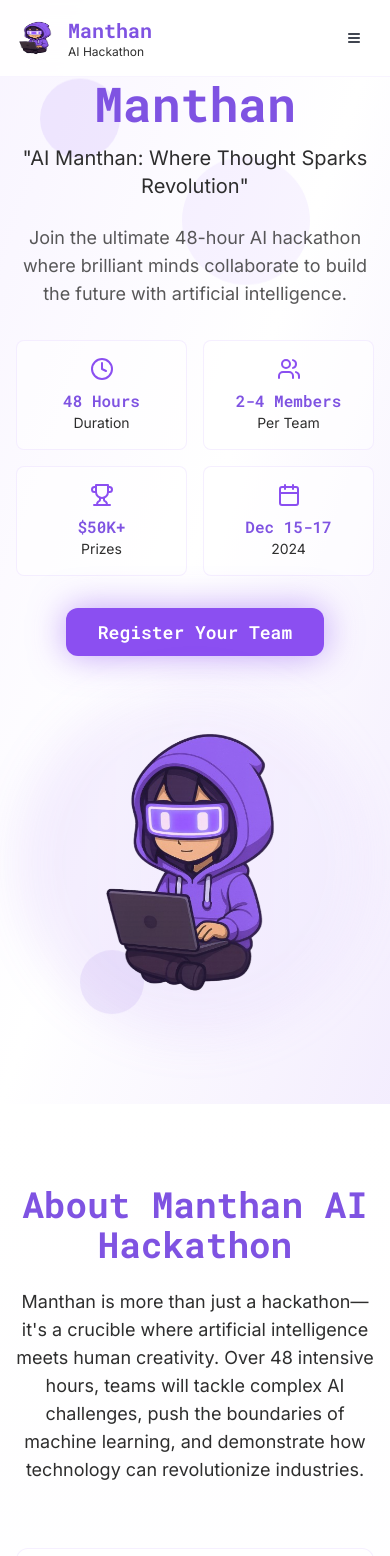
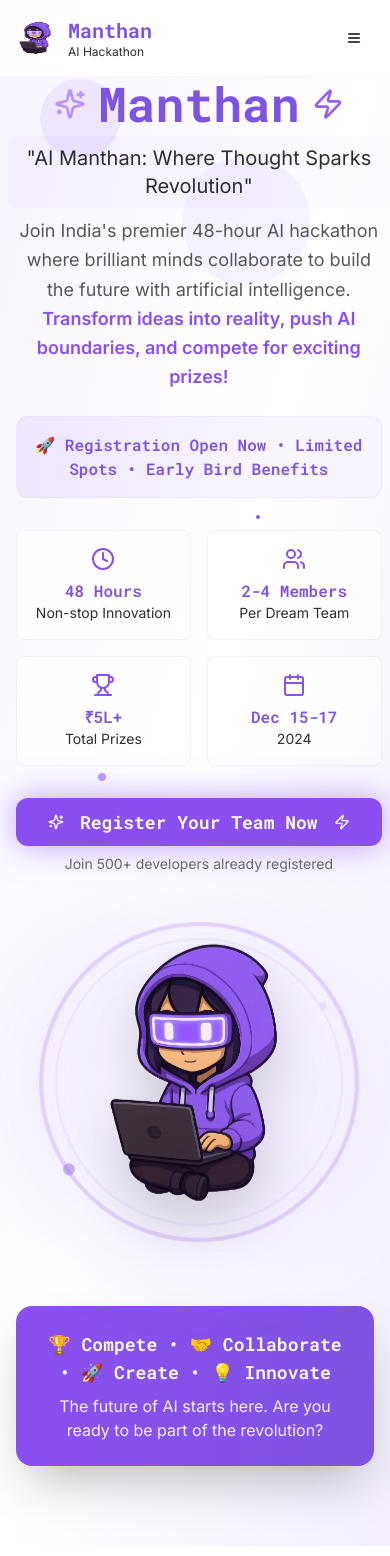
Before and after one commit to Ayush-Patel-1310/manthan-ai-hub-05, a React (Vite) app: page / in a window 390 px wide. Shown: the top 1556 px of the page. Built offline with nearby package versions, Linux system fonts and the light colour scheme.

Commit message:
feat: Enhance mascot animation and banner content
Improved the mascot animation and made the banner section more meaningful.

```diff
--- a/src/components/HeroSection.tsx
+++ b/src/components/HeroSection.tsx
@@ -1,6 +1,6 @@
 
 import { Button } from '@/components/ui/button';
-import { Calendar, Clock, Users, Trophy } from 'lucide-react';
+import { Calendar, Clock, Users, Trophy, Sparkles, Zap } from 'lucide-react';
 
 const HeroSection = () => {
   const scrollToRegister = () => {
@@ -12,7 +12,7 @@ const HeroSection = () => {
 
   return (
     <section id="home" className="min-h-screen flex items-center justify-center relative overflow-hidden">
-      {/* Background */}
+      {/* Enhanced Background */}
       <div className="absolute inset-0 bg-gradient-to-br from-manthan-lavender/20 via-white to-manthan-violet/10"></div>
 
       {/* Animated Background Elements */}
@@ -20,69 +20,120 @@ const HeroSection = () => {
         <div className="absolute top-20 left-10 w-20 h-20 bg-manthan-violet/10 rounded-full animate-float"></div>
         <div className="absolute top-40 right-20 w-32 h-32 bg-manthan-lavender/20 rounded-full animate-float" style={{animationDelay: '2s'}}></div>
         <div className="absolute bottom-20 left-20 w-16 h-16 bg-manthan-deep-violet/10 rounded-full animate-float" style={{animationDelay: '4s'}}></div>
+        <div className="absolute top-1/2 left-1/4 w-2 h-2 bg-manthan-violet rounded-full animate-pulse"></div>
+        <div className="absolute top-1/3 right-1/3 w-1 h-1 bg-manthan-deep-violet rounded-full animate-pulse" style={{animationDelay: '1s'}}></div>
       </div>
 
       <div className="container mx-auto px-4 py-20 relative z-10">
         <div className="grid lg:grid-cols-2 gap-12 items-center">
-          {/* Content */}
+          {/* Enhanced Content */}
           <div className="text-center lg:text-left">
             <div className="mb-6">
-              <h1 className="font-mono font-bold text-5xl lg:text-7xl text-manthan-deep-violet mb-4 animate-fade-in">
-                Manthan
-              </h1>
-              <p className="font-sans text-xl lg:text-2xl text-manthan-dark-text mb-6 animate-fade-in" style={{animationDelay: '0.2s'}}>
-                "AI Manthan: Where Thought Sparks Revolution"
+              {/* Main Title with Enhanced Typography */}
+              <div className="flex items-center justify-center lg:justify-start mb-4">
+                <Sparkles className="w-8 h-8 text-manthan-violet mr-3 animate-pulse" />
+                <h1 className="font-mono font-bold text-5xl lg:text-7xl text-manthan-deep-violet animate-fade-in">
+                  Manthan
+                </h1>
+                <Zap className="w-8 h-8 text-manthan-violet ml-3 animate-pulse" style={{animationDelay: '0.5s'}} />
+              </div>
+
+              {/* Enhanced Tagline */}
+              <div className="relative">
+                <p className="font-sans text-xl lg:text-2xl text-manthan-dark-text mb-4 animate-fade-in" style={{animationDelay: '0.2s'}}>
+                  "AI Manthan: Where Thought Sparks Revolution"
+                </p>
+                <div className="absolute -inset-2 bg-gradient-to-r from-manthan-violet/5 to-manthan-lavender/5 rounded-lg -z-10"></div>
+              </div>
+
+              {/* Enhanced Description */}
+              <p className="font-sans text-lg text-manthan-dark-text/80 mb-6 animate-fade-in leading-relaxed" style={{animationDelay: '0.4s'}}>
+                Join India's premier 48-hour AI hackathon where brilliant minds collaborate to build the future with artificial intelligence.
+                <span className="text-manthan-violet font-semibold"> Transform ideas into reality, push AI boundaries, and compete for exciting prizes!</span>
               </p>
-              <p className="font-sans text-lg text-manthan-dark-text/80 mb-8 animate-fade-in" style={{animationDelay: '0.4s'}}>
-                Join the ultimate 48-hour AI hackathon where brilliant minds collaborate to build the future with artificial intelligence.
-              </p>
+
+              {/* Call to Action Banner */}
+              <div className="bg-gradient-to-r from-manthan-violet/10 to-manthan-lavender/10 rounded-xl p-4 mb-8 animate-fade-in border border-manthan-lavender/30" style={{animationDelay: '0.6s'}}>
+                <p className="font-mono text-manthan-deep-violet font-semibold text-center">
+                  🚀 Registration Open Now • Limited Spots • Early Bird Benefits
+                </p>
+              </div>
             </div>
 
-            {/* Stats */}
+            {/* Enhanced Stats */}
             <div className="grid grid-cols-2 md:grid-cols-4 gap-4 mb-8">
-              <div className="text-center p-4 bg-white/50 rounded-lg border border-manthan-lavender/30 animate-fade-in hover:shadow-lg hover:scale-105 transition-all duration-300" style={{animationDelay: '0.6s'}}>
-                <Clock className="w-6 h-6 text-manthan-violet mx-auto mb-2" />
+              <div className="text-center p-4 bg-white/50 rounded-lg border border-manthan-lavender/30 animate-fade-in hover:shadow-lg hover:scale-105 transition-all duration-300 group" style={{animationDelay: '0.8s'}}>
+                <Clock className="w-6 h-6 text-manthan-violet mx-auto mb-2 group-hover:rotate-12 transition-transform duration-300" />
                 <p className="font-mono font-semibold text-manthan-deep-violet">48 Hours</p>
-                <p className="font-sans text-sm text-manthan-dark-text">Duration</p>
+                <p className="font-sans text-sm text-manthan-dark-text">Non-stop Innovation</p>
               </div>
-              <div className="text-center p-4 bg-white/50 rounded-lg border border-manthan-lavender/30 animate-fade-in hover:shadow-lg hover:scale-105 transition-all duration-300" style={{animationDelay: '0.8s'}}>
-                <Users className="w-6 h-6 text-manthan-violet mx-auto mb-2" />
+              <div className="text-center p-4 bg-white/50 rounded-lg border border-manthan-lavender/30 animate-fade-in hover:shadow-lg hover:scale-105 transition-all duration-300 group" style={{animationDelay: '1s'}}>
+                <Users className="w-6 h-6 text-manthan-violet mx-auto mb-2 group-hover:scale-110 transition-transform duration-300" />
                 <p className="font-mono font-semibold text-manthan-deep-violet">2-4 Members</p>
-                <p className="font-sans text-sm text-manthan-dark-text">Per Team</p>
+                <p className="font-sans text-sm text-manthan-dark-text">Per Dream Team</p>
               </div>
-              <div className="text-center p-4 bg-white/50 rounded-lg border border-manthan-lavender/30 animate-fade-in hover:shadow-lg hover:scale-105 transition-all duration-300" style={{animationDelay: '1s'}}>
-                <Trophy className="w-6 h-6 text-manthan-violet mx-auto mb-2" />
-                <p className="font-mono font-semibold text-manthan-deep-violet">$50K+</p>
-                <p className="font-sans text-sm text-manthan-dark-text">Prizes</p>
+              <div className="text-center p-4 bg-white/50 rounded-lg border border-manthan-lavender/30 animate-fade-in hover:shadow-lg hover:scale-105 transition-all duration-300 group" style={{animationDelay: '1.2s'}}>
+                <Trophy className="w-6 h-6 text-manthan-violet mx-auto mb-2 group-hover:bounce transition-transform duration-300" />
+                <p className="font-mono font-semibold text-manthan-deep-violet">₹5L+</p>
+                <p className="font-sans text-sm text-manthan-dark-text">Total Prizes</p>
               </div>
-              <div className="text-center p-4 bg-white/50 rounded-lg border border-manthan-lavender/30 animate-fade-in hover:shadow-lg hover:scale-105 transition-all duration-300" style={{animationDelay: '1.2s'}}>
-                <Calendar className="w-6 h-6 text-manthan-violet mx-auto mb-2" />
+              <div className="text-center p-4 bg-white/50 rounded-lg border border-manthan-lavender/30 animate-fade-in hover:shadow-lg hover:scale-105 transition-all duration-300 group" style={{animationDelay: '1.4s'}}>
+                <Calendar className="w-6 h-6 text-manthan-violet mx-auto mb-2 group-hover:rotate-12 transition-transform duration-300" />
                 <p className="font-mono font-semibold text-manthan-deep-violet">Dec 15-17</p>
                 <p className="font-sans text-sm text-manthan-dark-text">2024</p>
               </div>
             </div>
 
-            {/* CTA Button */}
-            <div className="animate-fade-in" style={{animationDelay: '1.4s'}}>
+            {/* Enhanced CTA Button */}
+            <div className="animate-fade-in" style={{animationDelay: '1.6s'}}>
               <Button
                 onClick={scrollToRegister}
-                className="bg-manthan-violet hover:bg-manthan-dark-lavender text-white font-mono font-semibold px-8 py-6 text-lg rounded-xl animate-pulse-glow hover:scale-105 transition-all duration-300"
+                className="bg-manthan-violet hover:bg-manthan-dark-lavender text-white font-mono font-semibold px-8 py-6 text-lg rounded-xl animate-pulse-glow hover:scale-105 transition-all duration-300 shadow-lg"
               >
-                Register Your Team
+                <Sparkles className="w-5 h-5 mr-2" />
+                Register Your Team Now
+                <Zap className="w-5 h-5 ml-2" />
               </Button>
+              <p className="text-sm text-manthan-dark-text/70 mt-2 font-sans">
+                Join 500+ developers already registered
+              </p>
             </div>
           </div>
 
-          {/* Mascot */}
+          {/* Enhanced Mascot with Animations */}
           <div className="flex justify-center lg:justify-end">
-            <div className="relative animate-float">
+            <div className="relative group">
+              {/* Animated Glow Effect */}
+              <div className="absolute -inset-8 bg-gradient-to-r from-manthan-violet/20 to-manthan-lavender/20 rounded-full blur-2xl animate-pulse group-hover:blur-3xl transition-all duration-500"></div>
+
+              {/* Floating Sparkles around Mascot */}
+              <div className="absolute top-10 left-10 w-4 h-4 bg-manthan-violet/30 rounded-full animate-ping"></div>
+              <div className="absolute top-20 right-8 w-2 h-2 bg-manthan-lavender/50 rounded-full animate-pulse" style={{animationDelay: '1s'}}></div>
+              <div className="absolute bottom-16 left-6 w-3 h-3 bg-manthan-deep-violet/40 rounded-full animate-bounce" style={{animationDelay: '2s'}}></div>
+
+              {/* Main Mascot */}
               <img
                 src="/lovable-uploads/d760ab7f-a4ad-46bc-9dce-26c6d263cca7.png"
-                alt="Manthan AI Mascot"
-                className="w-80 h-80 lg:w-96 lg:h-96 object-contain hover:scale-105 transition-transform duration-500"
+                alt="Manthan AI Mascot - Your AI Coding Companion"
+                className="w-80 h-80 lg:w-96 lg:h-96 object-contain animate-float hover:scale-110 transition-all duration-500 relative z-10 filter drop-shadow-2xl"
               />
-              <div className="absolute -inset-4 bg-gradient-to-r from-manthan-violet/20 to-manthan-lavender/20 rounded-full blur-xl animate-pulse"></div>
+
+              {/* Rotating Ring Effect */}
+              <div className="absolute inset-0 border-4 border-manthan-violet/20 rounded-full animate-spin" style={{animationDuration: '10s'}}></div>
+              <div className="absolute inset-4 border-2 border-manthan-lavender/30 rounded-full animate-spin" style={{animationDuration: '8s', animationDirection: 'reverse'}}></div>
             </div>
+          </div>
+        </div>
+
+        {/* Enhanced Bottom Banner */}
+        <div className="text-center mt-16 animate-fade-in" style={{animationDelay: '2s'}}>
+          <div className="bg-gradient-to-r from-manthan-violet to-manthan-deep-violet rounded-2xl p-6 text-white shadow-2xl">
+            <p className="font-mono text-lg font-semibold mb-2">
+              🏆 Compete • 🤝 Collaborate • 🚀 Create • 💡 Innovate
+            </p>
+            <p className="font-sans opacity-90">
+              The future of AI starts here. Are you ready to be part of the revolution?
+            </p>
           </div>
         </div>
       </div>
```
